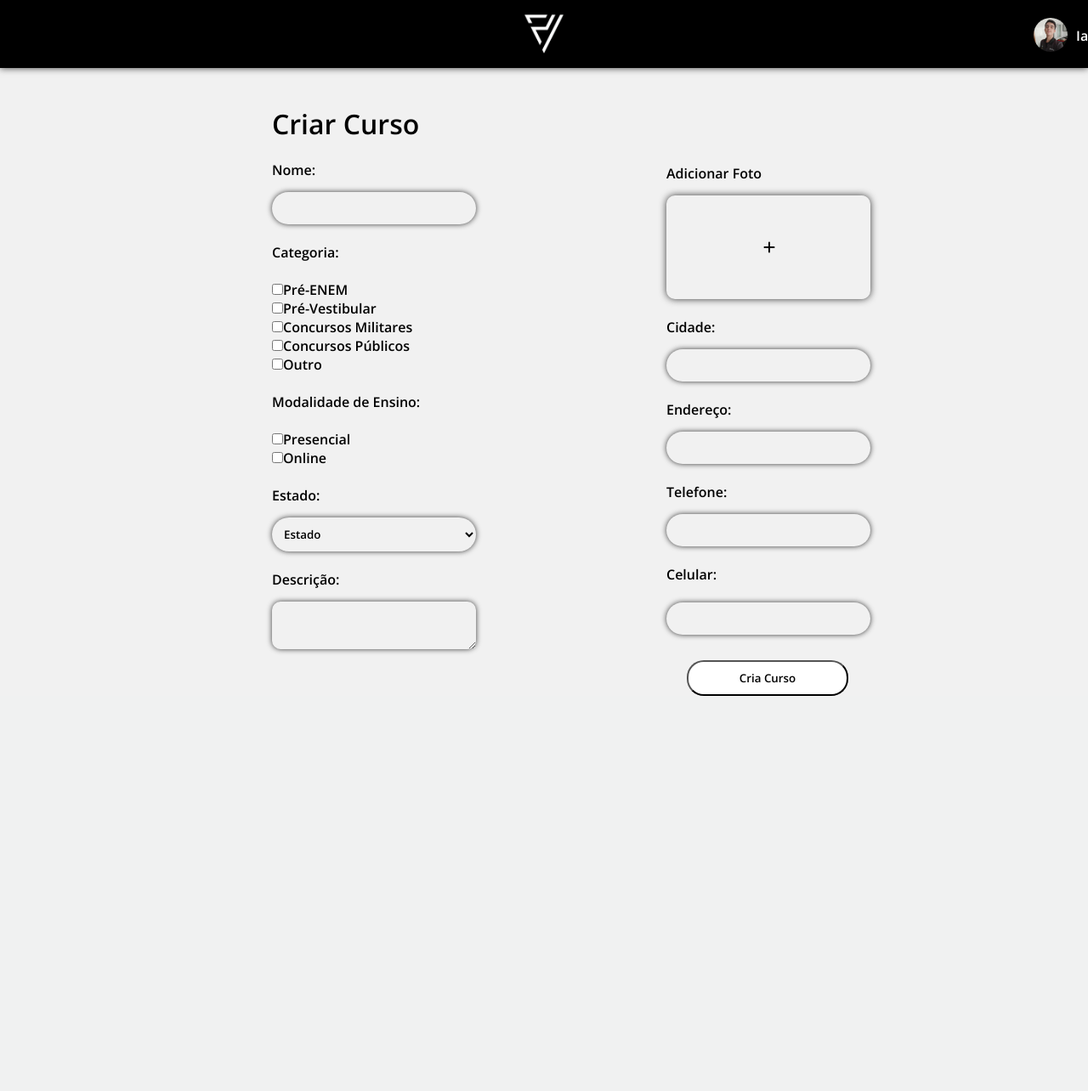
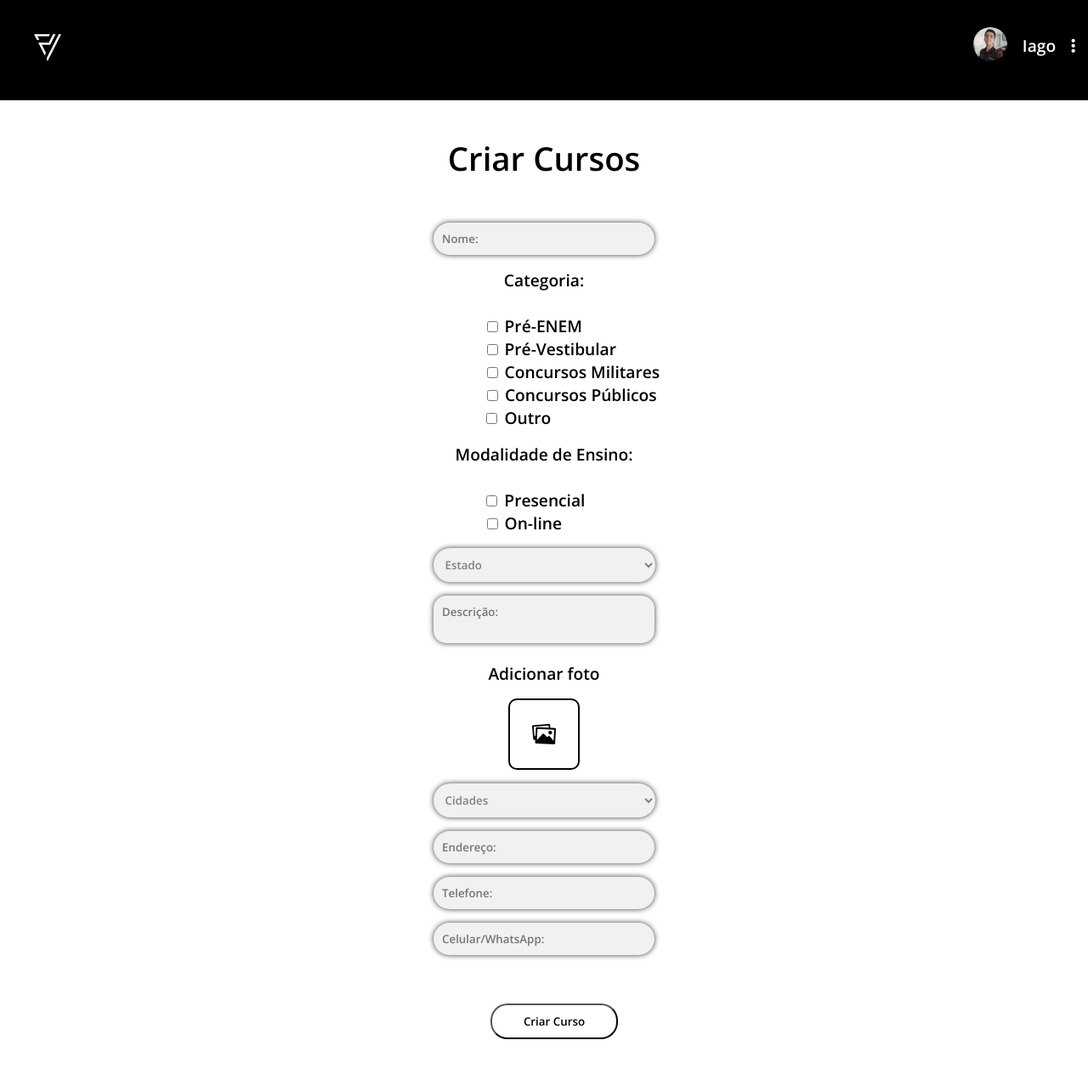
Before and after one commit to IagoAndrade16/ProVest, a PHP site: page /html/criar-curso.html in a window 1280 px wide. Shown: the whole page at 85% size. Before the commit the page ends 819 px from the top, so only its background shows below. Run offline with PHP 8.4, Linux system fonts and the light colour scheme; some libraries are stand-ins or nearby versions.

Commit message:
Refiz tela criar curso OBS: ESTA FINALIZADA

```diff
--- a/css/criar-curso.css
+++ b/css/criar-curso.css
@@ -1,221 +1,186 @@
-/*
-GERAL
-*/
-*{
+body, ul, li, p{
     margin: 0;
     padding: 0;
-    box-sizing: border-box;
+    list-style: none;
+    font-size: 1.2rem;
+    font-family: "Open Sans", Arial, Helvetica, sans-serif;
+    width: 100%;
+
+
 }
+a{
+    text-decoration: none;
+    color: white;
 
-body{
-    margin: 0;
+}
+.header{
+
+    position: fixed;
+    left: 0;
+    top: 0%;
     padding: 0;
-    background-color: #f1f1f1;
-    font-family: "Open Sans", sans-serif;
     width: 100%;
+    background-color: black;
+    display: flex;
+    justify-content: space-between;
+    align-items: center;
+    flex-wrap: wrap;
+
+}
+.header img{
+    height: 7rem;
+    width: 7rem;
+
+}
+.menu{
+    display: flex;
+
+}
+.menu li {
+    margin-left: 3px;
+
+}
+.menu li a{
+    margin-right: 15px;
+    display: block;
+
+}
+.menu img{
+    height: 40px;
+    width: 40px;
+    border-radius: 50%;
+
+}
+.foto{
+    margin-top: -8px;
+
+}
+.texto{
+    margin-top: 10rem;
+    text-align: center;
+
 }
 
 /*
-CABEÇALHO
+CSS FLEXBOX 1
 */
+.flex-box{
+    margin: 2rem;
+    border: 2px solid white;}
 
-.barra-navegacao{
-    margin-top: -5rem;
-    position: fixed;
-    width: 100%;
-
-    background-color: black;
-    height: 5rem;
-    box-shadow: 0 0 0.5em rgb(56, 56, 56);
+.flex-box p{
+    margin-top: 1rem;
+}
+.checkbox-1{
+    margin-left: -1.4rem;
 
 
 }
-.logoProvest{
-
-    height: 10rem;
-    width: 10rem;
-    padding: 0;
-    margin-top: -40px;
-}
-
-/*
-Navegação
-*/
-
-.alinhar-nav{
-    margin-left: 16rem;
-    margin-top: -6.5rem;
-}
-
-.lista-navegacao{
-    display: flex;
-    list-style: none;
-}
-
-.foto-pessoa{
-
-    height: 40px;
-    width: 40px;
-    border-radius: 50px;
-    margin-left: 60rem;
+.checkbox-2{
+    margin-left: 1.1rem;
 
 }
-.div-link-nome{
-    margin-top: 10px;
-    margin-left: 10px;
-    height: 40px;
-    width: 40px;
-    text-decoration: none;
-}
-
-.link-nome{
-    color: white;
-    text-decoration: none;
-}
-
-.div-tres-pontos{
-    margin-top: 11px;
+.checkbox-3{
+    margin-left: 4.3rem;
 
 }
-.style-tres-pontos{
-    color: white;
-}
-
-/*
-TELA
-*/
-
-
-.style-nome{
-    border-radius: 20px;
-    padding: 10px;
-    width: 240px;
-    margin-top: 15px;
-    border: none;
-    outline:0;
-    box-shadow: 0 0 0.5em rgb(56, 56, 56);
-    font-family: "Open Sans", sans-serif;
-    background-color: #f1f1f1;
-}
-.estado select{
-    border-radius: 20px;
-    padding: 10px;
-    width: 240px;
-    margin-top: 15px;
-    border: none;
-    outline:0;
-    box-shadow: 0 0 0.5em rgb(56, 56, 56);
-    font-family: "Open Sans", sans-serif;
-    background-color: #f1f1f1;
+.checkbox-4{
+    margin-left: 4.1rem;
 
 }
-.style-descricao{
-    border-radius: 10px;
-    padding: 10px;
-    width: 240px;
-    margin-top: 15px;
-    border: none;
-    outline:0;
-    box-shadow: 0 0 0.5em rgb(56, 56, 56);
-    font-family: "Open Sans", sans-serif;
-    background-color: #f1f1f1;
+.checkbox-5{
+    margin-left: -3.7rem;
 
 }
-.quadro-add-foto{
-    border-radius: 10px;
-    padding: 50px;
-    margin-top: 15px;
-    border: none;
-    outline:0;
-    box-shadow: 0 0 0.5em rgb(56, 56, 56);
-    font-family: "Open Sans", sans-serif;
-    background-color: #f1f1f1;
-}
-#icone-mais{
-
-    height: 1px;
-    border-radius: 10px;
-    margin-left: 4rem;
-    color: black;
-}
-.style-cidade{
-    border-radius: 20px;
-    padding: 10px;
-    width: 240px;
-    margin-top: 15px;
-    border: none;
-    outline:0;
-    box-shadow: 0 0 0.5em rgb(56, 56, 56);
-    font-family: "Open Sans", sans-serif;
-    background-color: #f1f1f1;
+.checkbox-6{
+    margin-left: -1.2rem;
 
 }
-.style-endereco{
-    border-radius: 20px;
-    padding: 10px;
-    width: 240px;
-    margin-top: 15px;
-    border: none;
-    outline:0;
-    box-shadow: 0 0 0.5em rgb(56, 56, 56);
-    font-family: "Open Sans", sans-serif;
-    background-color: #f1f1f1;
+.checkbox-7{
+    margin-left: -2.9rem;
+
 }
-.style-telefone{
-    border-radius: 20px;
-    padding: 10px;
-    width: 240px;
-    margin-top: 15px;
-    border: none;
-    outline:0;
-    box-shadow: 0 0 0.5em rgb(56, 56, 56);
-    font-family: "Open Sans", sans-serif;
-    background-color: #f1f1f1;
-}
-.style-celular{
+.input input{
+    margin-top: 1rem;
+    color: gray;
     border-radius: 20px;
     padding: 10px;
     width: 240px;
     border: none;
     outline:0;
     box-shadow: 0 0 0.5em rgb(56, 56, 56);
-    font-family: "Open Sans", sans-serif;
+    font-family: "Open Sans", Arial, Helvetica, sans-serif;
     background-color: #f1f1f1;
 }
-.btn-criar-curso{
+.input select{
+    margin-top: 1rem;
+    color: gray;
+    border-radius: 20px;
+    padding: 10px;
+    width: 261px;
+    border: none;
+    outline:0;
+    box-shadow: 0 0 0.5em rgb(56, 56, 56);
+    font-family: "Open Sans", Arial, Helvetica, sans-serif;
+    background-color: #f1f1f1;
+}
+.input textarea{
+
+    margin-top: 1rem;
+    color: gray;
+    border-radius: 15px;
+    padding: 10px;
+    width: 240px;
+    border: none;
+    outline:0;
+    box-shadow: 0 0 0.5em rgb(56, 56, 56);
+    font-family: "Open Sans", Arial, Helvetica, sans-serif;
+    background-color: #f1f1f1;
+    resize: none;
+}
+.icone{
+    margin-top: 1rem;
+    border-radius: 10px;
+    height: 5rem;
+    width: 5rem;
+    border: 2px solid black;
+}
+.icone img{
+    margin-top: 1.5rem;
+    height: 2rem;
+    width: 2rem;
+}
+.icone:hover{
+    background: radial-gradient(transparent, #666);
+}
+.btn button{
     background-color: white;
     margin-left: 1.5rem;
     border-radius: 20px;
     padding: 10px;
-    width: 190px;
+    width: 150px;
     margin-top: 30px;
     outline:0;
     border-color: black;
-    font-family: "Open Sans", sans-serif;
+    font-family: "Open Sans", Arial, Helvetica, sans-serif;
+
 }
-.div-1{
-    display: table;
-    margin-left: 20rem;
-    margin-top: 5rem;
+.btn button:hover{
+    background: radial-gradient(transparent, #666);
 }
-.div-2{
-
-    display: table;
-    margin-left: 49rem;
-    margin-top: -36rem;
-}
-
-
 /*
 SCROLLBAR
 */
 ::-webkit-scrollbar{
     width: 5px;
+
 }
 ::-webkit-scrollbar-thumb{
     background: radial-gradient(transparent, #666);
     border-radius: 1rem;
+
 }
 ::-webkit-scrollbar-thumb:hover{
     background: radial-gradient(transparent, black);
+
 }
--- a/html/criar-curso.html
+++ b/html/criar-curso.html
@@ -5,77 +5,78 @@
     <meta charset="UTF-8">
     <meta http-equiv="X-UA-Compatible" content="IE=edge">
     <meta name="viewport" content="width=device-width, initial-scale=1.0">
-    <link rel="shortcut icon" href="../img/LogoProVest.ico" type="image/x-icon">
-    <script src="https://kit.fontawesome.com/b21197af3e.js" crossorigin="anonymous"></script>
+    <link rel="stylesheet" href="../css/criar-curso.css">
     <link rel="preconnect" href="https://fonts.googleapis.com">
     <link rel="preconnect" href="https://fonts.gstatic.com" crossorigin>
     <link href="https://fonts.googleapis.com/css2?family=Open+Sans:wght@600&display=swap" rel="stylesheet">
-    <link rel="stylesheet" href="../css/criar-curso.css">
+    <link rel="shortcut icon" href="../img/LogoProVest.ico" type="image/x-icon">
+    <script src="https://kit.fontawesome.com/b21197af3e.js" crossorigin="anonymous"></script>
     <title>Criar Curso</title>
 </head>
 
 <body>
 
-    <main>
+    <header class="header">
+        <a href="#"><img src="../img/logoProVest.png"></a>
+        <nav>
+            <ul class="menu">
+                <li><a class="foto" href="#"><img src="/img/fotoPessoa.jpg"></a></li>
+                <li><a href="#">Iago</a></li>
+                <li><a href="#"><i class="fa fa-ellipsis-v" aria-hidden="true"></i></a></li>
+            </ul>
+        </nav>
+    </header>
 
-        <header class="barra-navegacao">
-            <center>
-                <img class="logoProvest" src="../img/logoProVest.png">
-            </center>
+    <h1 class="texto">Criar Cursos</h1>
 
-            <nav class="alinhar-nav">
-                <ul class="lista-navegacao">
-                    <li><a href="#"><img class="foto-pessoa" src="../img/fotoPessoa.jpg"></a></li>
-                    <li class="div-link-nome"><a class="link-nome" href="#">Iago</a></li>
-                    <li class="div-tres-pontos"><a class="style-tres-pontos" href="#"><i class="fa fa-ellipsis-v"
-                                aria-hidden="true"></i></a></li>
-                </ul>
-            </nav>
-        </header>
+    <section class="flex-box">
+        <center>
+            <form action="" method="POST">
+                <div class="input">
+                    <input type="text" name="Nome" placeholder="Nome:">
+                </div>
 
+                <div>
+                    <p>Categoria:</p>
+                    <br>
+                    <input class="checkbox-1" type="checkbox" id="Categoria-Pré-ENEM" name="Pré-ENEM">
+                    <label for="Categoria-Pré-ENEM">Pré-ENEM</label>
+                </div>
 
+                <div>
+                    <input  class="checkbox-2" type="checkbox" id="Pré-Vestibular" name="Pré-Vestibular">
+                    <label for="Pré-Vestibular">Pré-Vestibular</label>
+                </div>
 
-        <form action="" method="POST">
+                <div>
+                    <input  class="checkbox-3" type="checkbox" id="Concursos Militares" name="Concursos Militares">
+                    <label for="Concursos Militares">Concursos Militares</label>
+                </div>
 
-            <div class="div-1">
-                <br><br>
-                <h1>Criar Curso</h1>
-                <br>
+                <div>
+                    <input class="checkbox-4" type="checkbox" id="Concursos Públicos" name="Concursos Públicos">
+                    <label for="Concursos Públicos">Concursos Públicos</label>
+                </div>
 
-                <p><strong>Nome:</strong></p>
-                <div class="nome-input">
-                    <input class="style-nome" type="text" name="Nome">
+                <div>
+                    <input class="checkbox-5" type="checkbox" id="Outro" name="Outro">
+                    <label for="Outro">Outro</label>
                 </div>
-                <br>
-                <p><strong>Categoria:</strong></p>
-                <br>
-                <input type="checkbox" id="Categoria-Pré-ENEM" name="Pré-ENEM">
-                <label for="Categoria-Pré-ENEM">Pré-ENEM</label>
-                <br>
-                <input type="checkbox" id="Categoria-Pré-Vestibular" name="Pré-Vestibular">
-                <label for="Categoria-Pré-Vestibular">Pré-Vestibular</label>
-                <br>
-                <input type="checkbox" id="Categoria-Concursos Militares" name="Concursos Militares">
-                <label for="Categoria-Concursos Militares">Concursos Militares</label>
-                <br>
-                <input type="checkbox" id="Categoria-Concursos-Públicos" name="Concursos Públicos">
-                <label for="Categoria-Concursos-Públicos">Concursos Públicos</label>
-                <br>
-                <input type="checkbox" id="Categoria-Outro" name="Outro">
-                <label for="Categoria-Outro">Outro</label>
-                <br><br>
 
-                <p><strong>Modalidade de Ensino:</strong></p>
-                <br>
-                <input type="checkbox" id="Categoria-Presencial" name="Pré-ENEM">
-                <label for="Categoria-Presencial">Presencial</label>
-                <br>
-                <input type="checkbox" id="Categoria-Online" name="Pré-Vestibular">
-                <label for="Categoria-Online">Online</label>
-                <br><br>
+                <div>
+                    <p>Modalidade de Ensino:</p>
+                    <br>
+                    <input class="checkbox-6" type="checkbox" id="Presencial" name="Presencial">
+                    <label for="Presencial">Presencial</label>
+                </div>
 
-                <div class="estado">
-                    <p><strong>Estado:</strong></p>
+                <div>
+                    <input class="checkbox-7" type="checkbox" id="On-line" name="On-line">
+                    <label for="On-line">On-line</label>
+
+                </div>
+
+                <div class="input">
                     <select>
                         <option>Estado</option>
                         <option name="Acre" value="AC">Acre</option>
@@ -106,55 +107,49 @@
                         <option name="Tocantins" value="TO">Tocantins</option>
                         <option name="Distrito Federal" value="DF">Distrito Federal</option>
                     </select>
+                </div>
+
+                <div class="input">
+                    <textarea type="text" name="descricao" placeholder="Descrição:"></textarea>
+                </div>
+
+                <!------------------------------MEIO------------------------------>
+
+                <div>
+                    <p>Adicionar foto</p>
+                    <a href="#">
+                        <div class="icone">
+                            <img src="../img/btn-add.png">
+                        </div>
+                    </a>
+                </div>
+
+                <div class="input">
+                    <select>
+                        <option>Cidades</option>
+                    </select>
+                </div>
+
+                <div class="input">
+                    <input type="text" name="endereco" placeholder="Endereço:">
+                </div>
+
+                <div class="input">
+                    <input type="text" name="telefone" placeholder="Telefone:">
+                </div>
+
+                <div class="input">
+                    <input type="text" name="telefone" placeholder="Celular/WhatsApp:">
+                </div>
+                <br>
+                <div class="btn">
+                    <button type="submit" name="btn-criar">Criar Curso</button>
 
                 </div>
                 <br>
-                <p><strong>Descrição:</strong></p>
-                <div class="div-descricao">
-                    <textarea class="style-descricao" type="text" name="message"></textarea>
-                </div>
-            </div>
-
-
-            <div class="div-2">
-
-                <p><strong>Adicionar Foto</strong></p>
-                <a href="#">
-                    <div class="quadro-add-foto">
-                        <i id="icone-mais" class="fa fa-plus" aria-hidden="true"></i>
-
-                    </div>
-                </a>
-                <br>
-                <p><strong>Cidade:</strong></p>
-                <div class="div-cidade">
-                    <input class="style-cidade" type="text" name="nome">
-                </div>
-                <br>
-                <p><strong>Endereço:</strong></p>
-                <div class="div-endereco">
-                    <input class="style-endereco" type="text" name="endereço">
-                </div>
-                <br>
-                <p><strong>Telefone:</strong></p>
-                <div class="div-telefone">
-                    <input class="style-telefone" type="text" name="telefone">
-                </div>
-                <br>
-                <p><b>Celular:</b></p>
-                <br>
-                <div class="div-celular">
-                    <input class="style-celular" type="text" name="celular">
-                </div>
-
-                <button class="btn-criar-curso" type="submit">Cria Curso</button>
-
-            </div>
-
-        </form>
-
-    </main>
-
+            </form>
+        </center>
+    </section>
 
 </body>
 
```
Also changed, not shown: img/btn-add.png (added).
